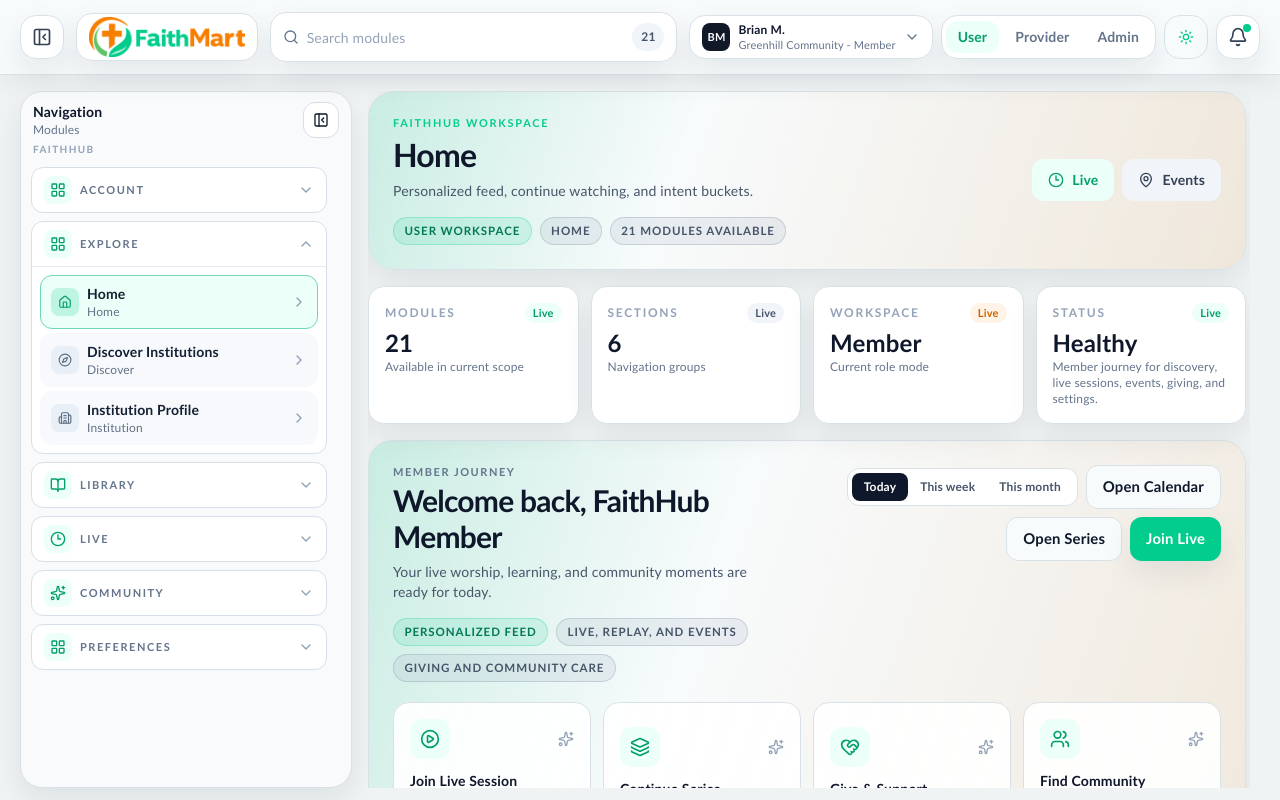
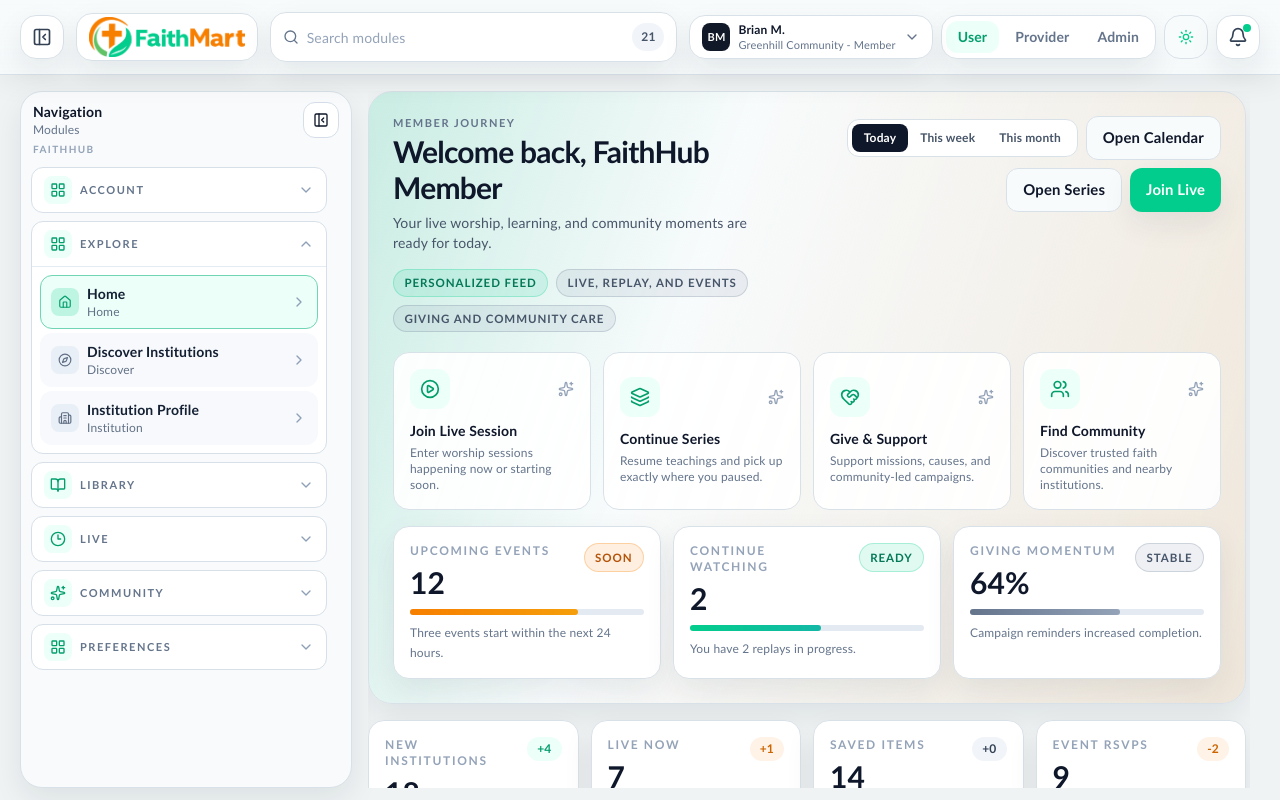
Before and after one commit to ayesigaisaac/FaithHub_MyLiveDealz_Buyer, a React (Vite) app: page /app/user/home in a window 1280 px wide. Built offline with nearby package versions, Linux system fonts and the light colour scheme.

Commit message:
refactor(app-shell): remove shared KPI and hero header blocks

```diff
--- a/src/components/layout/AppShellLayout.tsx
+++ b/src/components/layout/AppShellLayout.tsx
@@ -9,9 +9,7 @@
   ChevronRight,
   Clock3,
   LayoutGrid,
-  MapPin,
   Menu,
-  MessageSquare,
   PanelLeftClose,
   PanelLeftOpen,
   Search,
@@ -22,7 +20,6 @@
   type LucideIcon,
 } from "lucide-react";
 import { Card, CardContent } from "@/components/ui/card";
-import { Badge } from "@/components/ui/badge";
 import { ColorModeToggle } from "@/theme/color-mode-toggle";
 import {
   defaultPageForRole,
@@ -37,14 +34,6 @@
 const faithmartLogoLandscape = "/faithmart-logo-landscape.png";
 
 type GroupedPages = Record<string, PageRegistryItem[]>;
-
-type QuickLink = {
-  id: string;
-  label: string;
-  path: string;
-  icon: LucideIcon;
-  tone: "emerald" | "orange" | "slate";
-};
 
 const sectionLabelMap: Partial<Record<RoleKey, Record<string, string>>> = {
   user: {
@@ -89,12 +78,6 @@
   return sectionLabelMap[role]?.[section] || section;
 }
 
-function getRoleSummary(role: RoleKey) {
-  if (role === "provider") return "Institution workspace for content, live operations, and funds.";
-  if (role === "admin") return "Global command scope for verification, moderation, finance, and security.";
-  return "Member journey for discovery, live sessions, events, giving, and settings.";
-}
-
 function getSectionIcon(sectionLabel: string): LucideIcon {
   const value = sectionLabel.toLowerCase();
   if (value.includes("finance") || value.includes("revenue")) return Wallet;
@@ -113,30 +96,6 @@
   return clean.length > 18 ? `${clean.slice(0, 18)}...` : clean;
 }
 
-function getQuickLinks(role: RoleKey): QuickLink[] {
-  if (role === "provider") {
-    return [
-      { id: "provider-live-ops", label: "Live Ops", path: "/app/provider/live-ops", icon: LayoutGrid, tone: "emerald" },
-      { id: "provider-schedule", label: "Schedule", path: "/app/provider/live-schedule", icon: MessageSquare, tone: "slate" },
-      { id: "provider-notify", label: "Notify", path: "/app/provider/notifications", icon: Bell, tone: "orange" },
-      { id: "provider-funds", label: "Funds", path: "/app/provider/funds", icon: Wallet, tone: "emerald" },
-    ];
-  }
-  if (role === "admin") {
-    return [
-      { id: "admin-moderation", label: "Moderation", path: "/app/admin/live-moderation", icon: ShieldAlert, tone: "orange" },
-      { id: "admin-verify", label: "Verify", path: "/app/admin/verification", icon: LayoutGrid, tone: "emerald" },
-      { id: "admin-security", label: "Security", path: "/app/admin/security", icon: Bell, tone: "slate" },
-      { id: "admin-finance", label: "Finance", path: "/app/admin/finance", icon: Wallet, tone: "orange" },
-    ];
-  }
-  return [
-    { id: "user-live", label: "Live", path: "/app/user/live", icon: Clock3, tone: "emerald" },
-    { id: "user-events", label: "Events", path: "/app/user/events", icon: MapPin, tone: "slate" },
-    { id: "user-giving", label: "Giving", path: "/app/user/giving", icon: Wallet, tone: "orange" },
-    { id: "user-settings", label: "Help & Safety", path: "/app/user/settings", icon: ShieldAlert, tone: "emerald" },
-  ];
-}
 export default function AppShellLayout() {
   const location = useLocation();
   const navigate = useNavigate();
@@ -178,19 +137,10 @@
     }, {} as GroupedPages);
   }, [adminAllAccess, filteredPages, routeRole]);
 
-  const sectionCount = Object.keys(grouped).length;
   const currentPage = pageRegistry.find((page) => matchesPagePath(page, location.pathname));
   const activeNavPath = currentPage?.path || location.pathname;
-  const quickLinks = useMemo(() => getQuickLinks(shellRole), [shellRole]);
 
   const navigateToPath = (path: string) => navigate(withAdminAccess(path, adminAllAccess));
-
-  const exitAdminView = () => {
-    const params = new URLSearchParams(location.search);
-    params.delete("admin");
-    const query = params.toString();
-    navigate(query ? `${location.pathname}?${query}` : location.pathname, { replace: true });
-  };
 
   const handlePageAction = (event: React.MouseEvent<HTMLElement>) => {
     const target = event.target as HTMLElement | null;
@@ -395,70 +345,6 @@
           </div>
         </Drawer>
         <main className="fh-scroll-region min-h-0 min-w-0 flex-1 space-y-4 overflow-y-auto pr-1" onClickCapture={handlePageAction}>
-          <Card className="fh-hero-card rounded-[26px]">
-            <CardContent className="p-5 sm:p-6">
-              <div className="flex flex-col gap-4 xl:flex-row xl:items-center xl:justify-between">
-                <div className="min-w-0">
-                  <div className="fh-eyebrow text-[#03cd8c]">FaithHub Workspace</div>
-                  <h1 className="mt-2 text-3xl font-bold tracking-tight text-slate-900 sm:text-[2rem]">
-                    {currentPage?.label || "Welcome back"}
-                  </h1>
-                  <p className="mt-2 max-w-3xl text-sm text-slate-600">
-                    {currentPage?.description || "Unified operations, discovery, and engagement modules."}
-                  </p>
-                  <div className="mt-4 flex flex-wrap gap-2">
-                    <Badge className="fh-pill fh-pill-emerald hover:bg-emerald-50">
-                      {adminAllAccess ? "Viewing as Admin Scope" : `${shellRole.toUpperCase()} workspace`}
-                    </Badge>
-                    <Badge className="fh-pill fh-pill-slate hover:bg-slate-100">{currentPage?.navTag || "Dashboard"}</Badge>
-                    <Badge className="fh-pill fh-pill-slate hover:bg-slate-50">{filteredPages.length} modules available</Badge>
-                  </div>
-                </div>
-
-                <div className="flex flex-wrap gap-2">
-                  {quickLinks.slice(0, 2).map((link) => (
-                    <button
-                      key={link.id}
-                      type="button"
-                      onClick={() => navigateToPath(link.path)}
-                      className={`inline-flex min-h-[42px] items-center rounded-xl px-4 text-sm font-semibold transition hover:-translate-y-[1px] ${
-                        link.tone === "orange"
-                          ? "bg-[#fff3e8] text-[#cc6500] hover:bg-[#ffe8d1]"
-                          : link.tone === "slate"
-                            ? "bg-slate-100 text-slate-700 hover:bg-slate-200"
-                            : "bg-[#ecfff8] text-[#049e6d] hover:bg-[#ddf9ef]"
-                      }`}
-                    >
-                      <link.icon className="mr-2 h-4 w-4" />
-                      {link.label}
-                    </button>
-                  ))}
-                  {adminAllAccess && routeRole !== "admin" ? (
-                    <button
-                      type="button"
-                      onClick={exitAdminView}
-                      className="fh-inline-action inline-flex min-h-[42px] items-center rounded-xl px-4 text-sm font-semibold text-slate-600"
-                    >
-                      Exit admin view
-                    </button>
-                  ) : null}
-                </div>
-              </div>
-            </CardContent>
-          </Card>
-
-          <div className="grid gap-3 sm:grid-cols-2 xl:grid-cols-4">
-            <MetricTile title="Modules" value={String(filteredPages.length)} hint="Available in current scope" tone="emerald" />
-            <MetricTile title="Sections" value={String(sectionCount)} hint="Navigation groups" tone="slate" />
-            <MetricTile
-              title="Workspace"
-              value={shellRole === "admin" ? "Control" : shellRole === "provider" ? "Institution" : "Member"}
-              hint="Current role mode"
-              tone="orange"
-            />
-            <MetricTile title="Status" value="Healthy" hint={getRoleSummary(shellRole)} tone="emerald" />
-          </div>
-
           <Outlet />
         </main>
       </div>
@@ -681,38 +567,3 @@
     </Card>
   );
 }
-
-function MetricTile({
-  title,
-  value,
-  hint,
-  tone,
-}: {
-  title: string;
-  value: string;
-  hint: string;
-  tone: "emerald" | "orange" | "slate";
-}) {
-  return (
-    <Card className="fh-panel-card rounded-2xl">
-      <CardContent className="p-4">
-        <div className="flex items-center justify-between">
-          <div className="text-xs font-semibold uppercase tracking-[0.14em] text-slate-400">{title}</div>
-          <span
-            className={`inline-flex rounded-full px-2 py-0.5 text-[11px] font-semibold ${
-              tone === "orange"
-                ? "bg-[#fff3e8] text-[#cc6500]"
-                : tone === "slate"
-                  ? "bg-slate-100 text-slate-600"
-                  : "bg-[#ecfff8] text-[#049e6d]"
-            }`}
-          >
-            Live
-          </span>
-        </div>
-        <div className="mt-2 text-2xl font-bold leading-none text-slate-900">{value}</div>
-        <div className="mt-1 text-xs text-slate-500">{hint}</div>
-      </CardContent>
-    </Card>
-  );
-}
```
